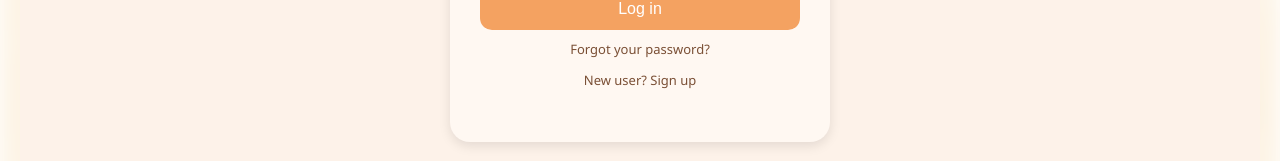
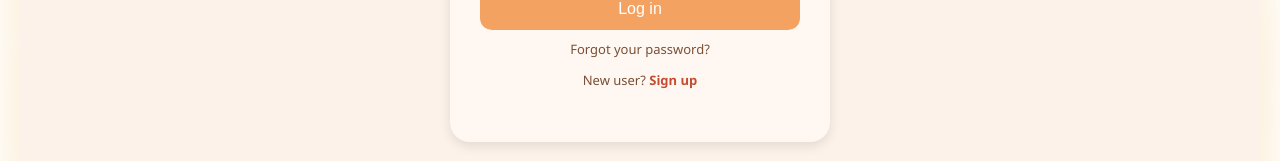
Before and after one commit to Bhuvijain230/Medicine-Expiry-and-Wastage-Monitoring-System, a React (Create React App) app: page /login in a window 1280 px wide. Shown: the part 481-642 px from the top of the page. Built offline with nearby package versions, Linux system fonts and the light colour scheme.

Commit message:
Update Login.css

```diff
--- a/src/Components/Login.css
+++ b/src/Components/Login.css
@@ -47,11 +47,12 @@
   background-color: #fffdfb;
   font-size: 14px;
   outline: none;
-  transition: border 0.3s;
+  transition: border 0.3s, box-shadow 0.3s;
 }
 
 .login-box input:focus {
   border-color: #f4a261;
+  box-shadow: 0 0 0 2px rgba(244, 162, 97, 0.2);
 }
 
 /* Button */
@@ -73,19 +74,22 @@
   background-color: #e76f51;
 }
 
-/* Link and helper text */
+/* Paragraph text (e.g. forgot password) */
 .login-box p {
   margin-top: 10px;
   font-size: 13px;
   color: #7a4f35;
 }
 
-.login-box a {
+/* Styled "Sign up" link */
+.register-link {
   color: #c44c31;
-  text-decoration: none;
   font-weight: bold;
+  cursor: pointer;
+  transition: color 0.2s ease;
 }
 
-.login-box a:hover {
+.register-link:hover {
+  color: #e65100;
   text-decoration: underline;
 }
```
